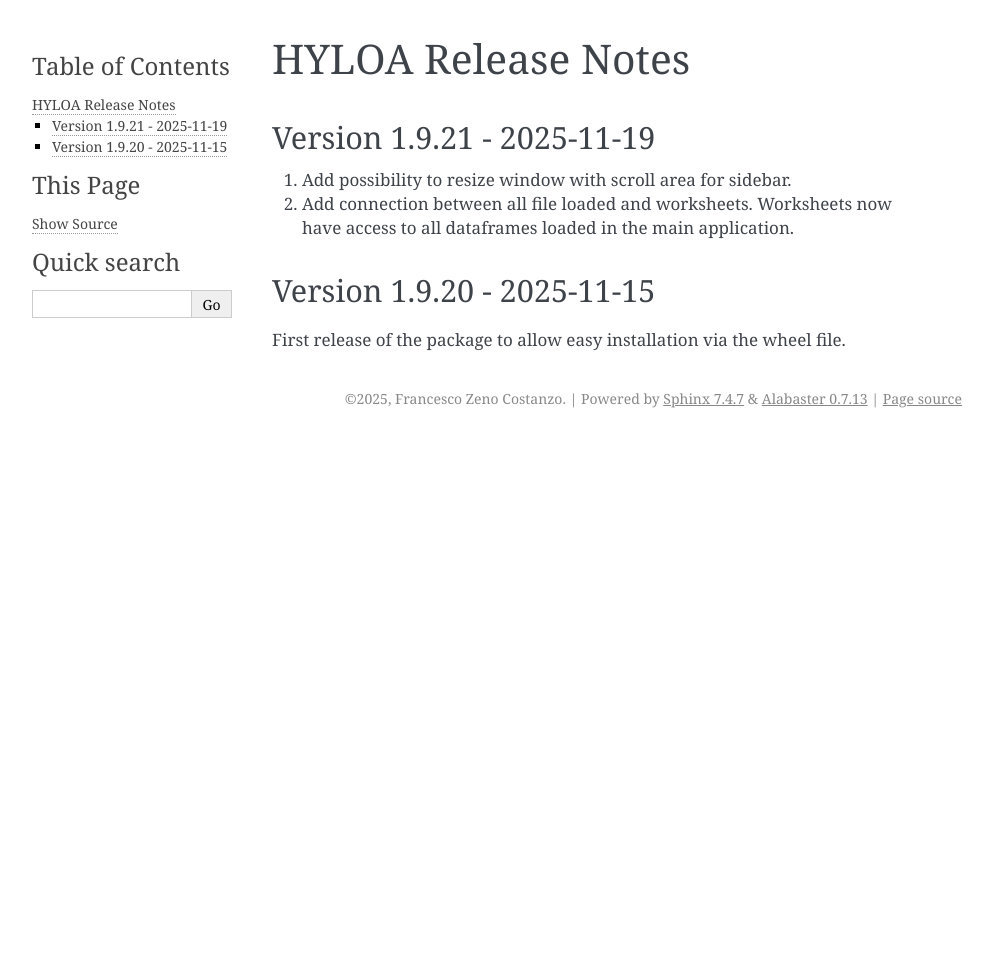
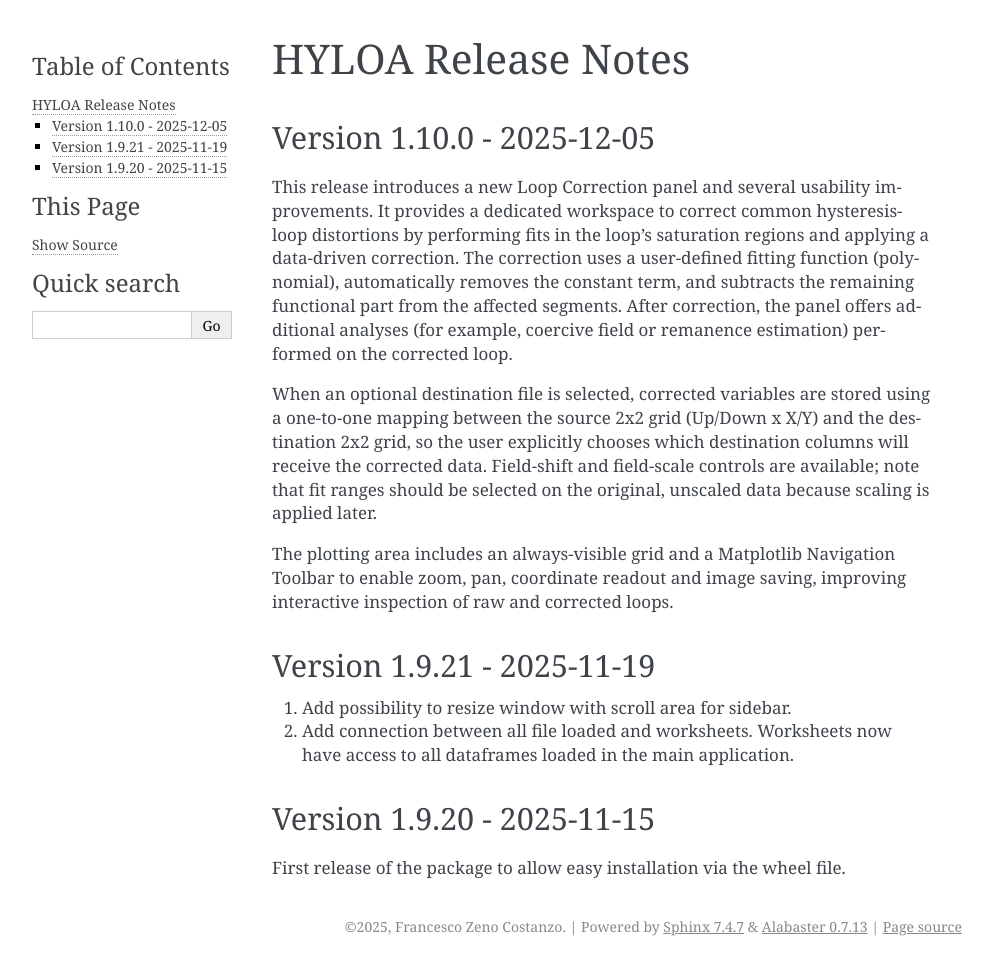
Before and after one commit to Francesco-Zeno-Costanzo/hyloa, a Sphinx documentation site: the page built from docs/release_notes.rst, in a window 1280 px wide. Shown: the whole page, without its empty margins (148-1141 px from the left). Built offline with Sphinx 7.4.7, drawn with Linux system fonts in a browser that asks for light colours; before the commit the page ends 900 px from its top, so only the background shows below that.

Commit message:
release note 1.10.0

```diff
--- a/docs/release_notes.rst
+++ b/docs/release_notes.rst
@@ -1,6 +1,22 @@
 =========================
 HYLOA Release Notes
 =========================
+
+Version 1.10.0 - 2025-12-05
+---------------------------
+This release introduces a new Loop Correction panel and several usability improvements.
+It provides a dedicated workspace to correct common hysteresis-loop distortions by performing fits in the loop's saturation regions and
+applying a data-driven correction. The correction uses a user-defined fitting function (polynomial), automatically removes the constant term,
+and subtracts the remaining functional part from the affected segments. After correction, the panel offers additional analyses
+(for example, coercive field or remanence estimation) performed on the corrected loop.
+
+When an optional destination file is selected, corrected variables are stored using a one-to-one mapping between the source 2x2 grid (Up/Down x X/Y)
+and the destination 2x2 grid, so the user explicitly chooses which destination columns will receive the corrected data.
+Field-shift and field-scale controls are available; note that fit ranges should be selected on the original, unscaled data because scaling is applied later.
+
+The plotting area includes an always-visible grid and a Matplotlib Navigation Toolbar
+to enable zoom, pan, coordinate readout and image saving, improving interactive inspection of raw and corrected loops.
+
 
 Version 1.9.21 - 2025-11-19
 -----------------------------
```
